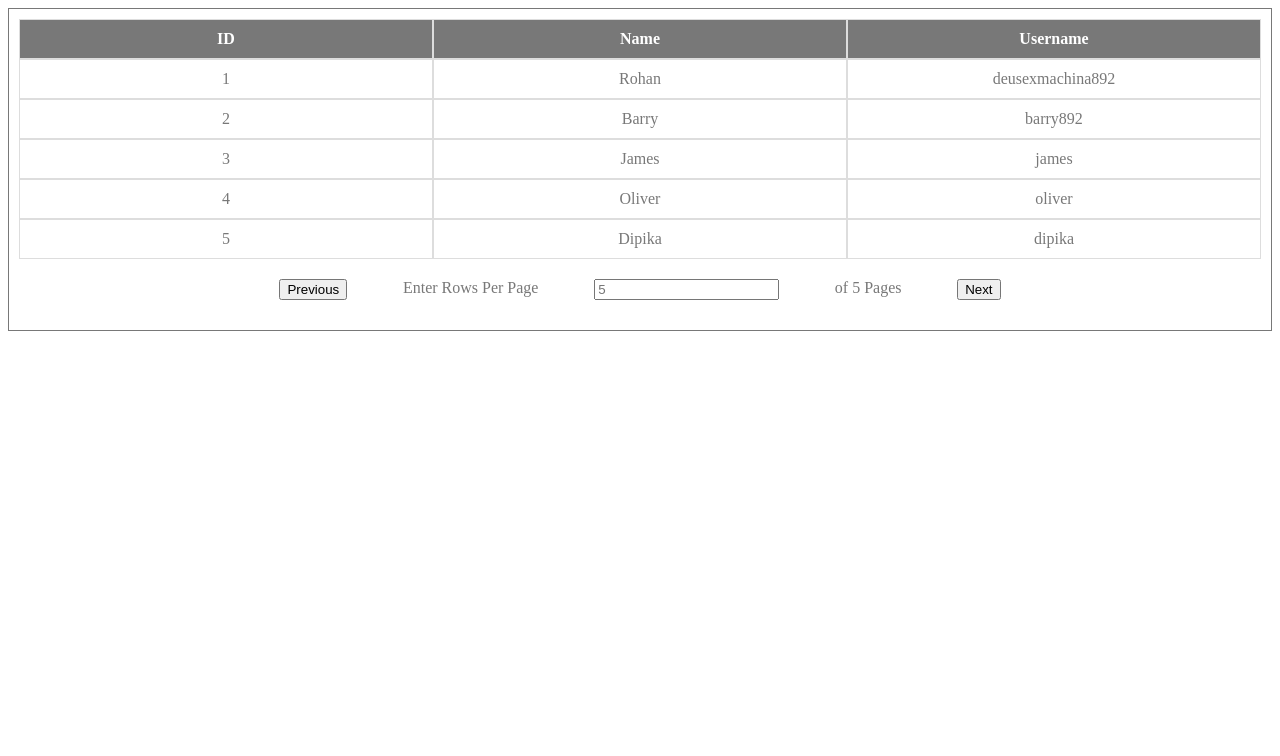
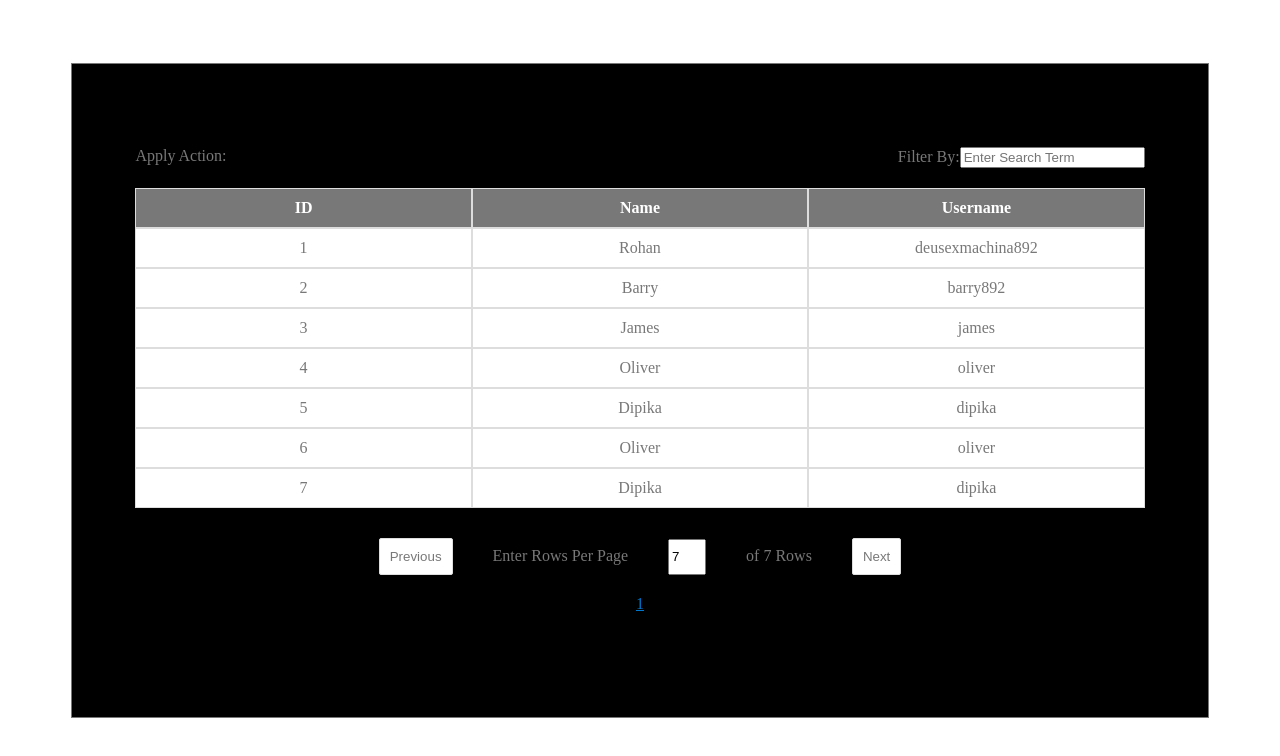
Before and after one commit to deusexmachina892/reusable-table-component, a React app: page / in a window 1280 px wide. Shown: the top 756 px of the page. Built offline with nearby package versions, Linux system fonts and the light colour scheme.

Commit message:
Implemented Search

```diff
--- a/package.json
+++ b/package.json
@@ -6,6 +6,8 @@
   "dependencies": {
     "cross-env": "^5.2.0",
     "express": "^4.16.4",
+    "fuzzy-search": "^3.0.1",
+    "fuzzysort": "^1.1.4",
     "postcss-preset-env": "^6.6.0",
     "react": "^16.8.6",
     "react-dom": "^16.8.6"
--- a/server.js
+++ b/server.js
@@ -3,7 +3,7 @@ const path = require('path');
 
 const app = express();
 
-const PORT = process.env.PORT || 3000;
+const PORT = process.env.PORT || 3001;
 
 if (process.env.NODE_ENV === 'development') {
     const webpack = require('webpack');
--- a/src/assets/table.css
+++ b/src/assets/table.css
@@ -1,3 +1,8 @@
+.tableContainer div {
+    display: flex;
+    justify-content: space-between;
+    margin: 20px 0;
+}
 .selectedRow{
     color: #fff;
     background-color: #ddd;
@@ -7,6 +12,10 @@
 th, td {
     border: 1px solid #ddd;
     padding: 10px;
+    overflow: hidden;
+    text-overflow: ellipsis;
+    white-space: nowrap;
+    word-break: break-all;
 }
 
 th:hover, th:active {
@@ -16,20 +25,82 @@ th:hover, th:active {
     background: #f6f6f6;
 }
 
-tbody>tr :hover, tbody>r :active{
+tbody>tr:hover, tbody>tr:active{
     cursor: pointer;
     background: #ddd !important;
 }
 
 .pagination {
-    display: flex;
+    flex: 1;
     justify-content: center;
+    align-items: center;
+    flex-flow: column wrap;
     margin: 10px;
     padding: 10px;
 }
 
 .pagination main{
-    display: flex;
-    justify-content: space-between;
-    width: 60%;
+    flex: 1;
+    margin: 10px;
+/* justify-content: space-between; */
+    /* width: 60%; */
 }
+
+.pagination main span{
+    margin: 10px;
+    padding: 10px;
+}
+
+.pagination footer {
+    flex: 1;
+    margin: 10px;
+    padding: 10px;
+}
+
+.pagination footer span {
+    margin: 10px;
+    padding: 10px;
+}
+
+.pagination footer span:hover,
+.pagination footer span:active {
+    cursor: pointer;
+    text-decoration: underline;
+    color: rgb(3, 78, 53);
+}
+
+.pagination footer span:focus {
+    outline: none;
+    text-decoration: underline;
+    color: #0077cc;
+}
+.paginationBtn {
+    border: 1px solid #ddd;
+    border-radius: 2px;
+    color: #787878;
+    background-color: #fff;
+    padding: 10px;
+}
+
+.paginationBtn:hover, .paginationBtn:active {
+    cursor: pointer;
+    color: #fff;
+    background-color: #ddd;
+    transition: all 500ms;
+}
+
+.pagination input {
+    height: 30px;
+    width: 30px;
+}
+input:focus{
+    outline: none;
+
+}
+
+/* Extra small devices (phones, 600px and down) */
+@media only screen and (max-width: 600px) {
+    .tableContainer div {
+        flex-flow: column wrap;
+    }
+}
--- a/src/components/table/Pagination.jsx
+++ b/src/components/table/Pagination.jsx
@@ -1,21 +1,61 @@
 import React, { Component } from 'react';
 
 class Pagination extends Component{
+
+    componentDidMount(){
+        const node = this.refs['1'];
+        node.focus();
+    }
+    renderPageLinks(totalPages){
+
+        const pageArray = Object.keys(Array(totalPages).fill(1)).map(x => Number(x)+1)
+        return pageArray.map(page => (
+            <span
+                className='pageLinks'
+                key={page}
+                tabIndex ='1'
+                ref={page}
+                onClick = {() => this.props.handlePageDisplay(page)}
+                >{page}</span>
+       ))
+    }
     render(){
-        const { length } = this.props;
+        const { length, rowsPerPage } = this.props;
+        const totalPages = rowsPerPage?length % rowsPerPage === 0?
+                                parseInt(length/rowsPerPage)
+                                : parseInt(length/rowsPerPage) + 1
+                                : 0;
         return(
             <section className='pagination'>
                 <main>
+                    <span>
                         <button className='paginationBtn'>
                         Previous
                         </button>
+                    </span>
+                    <span>
                         <label>Enter Rows Per Page</label>
-                    <input placeholder={length < 20?length:20} />
-                    <label>of {length} Pages</label>
+                    </span>
+                   <span>
+                        <input
+                                value={rowsPerPage}
+                                onFocus={() => this.props.resetRowState()}
+                                onChange={(e)=> this.props.handleRowNumberChange(e)}
+                                onBlur={(e) => this.props.checkRowStateOnBlur(e)}
+                            />
+                   </span>
+                   <span>
+                        <label>of {length} Rows</label>
+                   </span>
+                   <span>
                         <button className='paginationBtn'>
                                 Next
                             </button>
+                   </span>
                 </main>
+                <footer>
+                    { this.renderPageLinks(totalPages) }
+                </footer>
             </section>
         )
     }
--- a/src/components/table/Table.jsx
+++ b/src/components/table/Table.jsx
@@ -1,4 +1,5 @@
 import React, { PureComponent, Fragment } from 'react';
+import fuzzysort from 'fuzzysort';
 
 import Pagination from './Pagination';
 import '../../assets/table.css';
@@ -9,12 +10,28 @@ class Table extends PureComponent{
         super(props);
         this.state = {
             data: this.props.data || null,
-            selectedRows: []
+            selectedRows: [],
+            rowsPerPage: this.props.data.length < 20?
+                            this.props.data.length:20,
+            currentPage: 1
         }
+
         this.renderColumns = this.renderColumns.bind(this);
         this.renderRows = this.renderRows.bind(this);
         this.handleColumnClick = this.handleColumnClick.bind(this);
+        this.handleRowNumberChange = this.handleRowNumberChange.bind(this);
+        this.resetRowState = this.resetRowState.bind(this);
+        this.checkRowStateOnBlur = this.checkRowStateOnBlur.bind(this);
+        this.handlePageDisplay = this.handlePageDisplay.bind(this)
     }
+
+    // componentDidMount(){
+    //         const { cols } = this.props;
+    //         const keys = cols.map( item => item.title);
+    //         console.log(keys)
+    //         this.searcher = new FuzzySearch(this.state.data, keys);
+    // }
+
     renderColumns(){
         const { cols } = this.props;
         return cols.map( ({ id, title}) => {
@@ -27,8 +44,15 @@ class Table extends PureComponent{
     }
 
     renderRows(gridTemplateColumns){
-        const { data } = this.state;
-        return data.map((row) => {
+        const { data, currentPage , rowsPerPage} = this.state;
+
+        // startingIndex depending on selected page
+        const startingIndex = rowsPerPage * (currentPage -1);
+
+        // Ending index depending on selected page
+        const endingIndex = rowsPerPage * currentPage;
+        const rows = data.slice(startingIndex, endingIndex);
+        return rows.map((row) => {
             const uniqueParam = row[row._unique]
             return(<tr
                     key={uniqueParam}
@@ -65,23 +89,87 @@ class Table extends PureComponent{
         this.setState({ data: [...dataModified]});
     }
 
+    handleRowNumberChange(e){
+        // console.log(e.target.value);
+        const rowsPerPage = e.target.value;
+        console.log(rowsPerPage)
+        const { data } = this.state;
+
+        if ((Number(rowsPerPage) >0 && Number(rowsPerPage) <= data.length)|| rowsPerPage == '') {
+            this.setState({rowsPerPage});
+        }
+
+    }
+
+    resetRowState(){
+        this.setState({ rowsPerPage: ''})
+    }
+
+    checkRowStateOnBlur(){
+        if(!this.state.rowsPerPage){
+            this.setState({ rowsPerPage: this.props.data.length < 20?
+                                         this.props.data.length:20})
+        }
+    }
+
+    handlePageDisplay(page){
+        this.setState({ currentPage: page})
+    }
+
+    filterData(e){
+        let data;
+        const { cols } = this.props;
+        const keys = cols.map(item => item.title);
+
+        if(e.target.value) {
+            data = fuzzysort.go(e.target.value, this.props.data, {keys})
+            data = data.map(item => item.obj)
+        } else {
+            data = this.props.data;
+        }
+
+       this.setState({ data, rowsPerPage: data.length <20? data.length : 20 })
+    }
     render(){
-        console.log(this.state.selectedRows)
-        const { cols, data, columnStyleProps, pagination } = this.props;
+        const { data, rowsPerPage } = this.state;
+        const {
+            cols,
+            tableStyleProps,
+            columnStyleProps,
+            bodyStyleProps,
+            pagination
+        } = this.props;
         const gridTemplateColumns = Array(cols.length).fill('1fr').join(' ');
         return(
             <Fragment>
-                 <table style={{display: 'flex', flexFlow: 'column wrap', justifyContent:'center'}}>
+                <div>
+                    <span>Apply Action: </span>
+                    <span>
+                        <label>Filter By:</label>
+                        <input
+                            placeholder={'Enter Search Term'}
+                            onChange={(e) => this.filterData(e)}
+                        />
+                    </span>
+                </div>
+                 <table style={tableStyleProps}>
                     <thead  style={columnStyleProps}>
                         <tr style={{display: 'grid', gridTemplateColumns, width:'100%'}}>
                             {cols && this.renderColumns()}
                         </tr>
                     </thead>
-                    <tbody>
+                    <tbody style={bodyStyleProps}>
                         {data && this.renderRows(gridTemplateColumns)}
                     </tbody>
                 </table>
-                {pagination && <Pagination length={data.length}/>}
+                {pagination && <Pagination
+                                rowsPerPage={rowsPerPage}
+                                length={data.length}
+                                handleRowNumberChange={this.handleRowNumberChange}
+                                resetRowState={this.resetRowState}
+                                checkRowStateOnBlur={this.checkRowStateOnBlur}
+                                handlePageDisplay ={this.handlePageDisplay}
+                                />}
             </Fragment>
         )
     }
--- a/src/components/table/TableContainer.jsx
+++ b/src/components/table/TableContainer.jsx
@@ -4,11 +4,11 @@ import React, { Component } from 'react';
 class TableContainer extends Component{
     render(){
         const {
-            tableStyleProps,
+            tableContainerStyleProps,
             children
         } = this.props;
         return(
-            <section style={tableStyleProps}>
+            <section className='tableContainer' style={tableContainerStyleProps}>
                 { children }
             </section>
         )
--- a/src/containers/App.jsx
+++ b/src/containers/App.jsx
@@ -7,23 +7,33 @@ const cols = [
     {id: 'username', title: 'Username'},
 ];
 const data = [
-    {ID: 1, Name: 'Rohan', Username: 'deusexmachina892', _unique: 'ID'},
-    {ID: 2, Name: 'Barry', Username: 'barry892', _unique: 'ID'},
-    {ID: 3, Name: 'James', Username: 'james', _unique: 'ID'},
-    {ID: 4, Name: 'Oliver', Username: 'oliver', _unique: 'ID'},
-    {ID: 5, Name: 'Dipika', Username: 'dipika', _unique: 'ID'},
+    {ID: '1', Name: 'Rohan', Username: 'deusexmachina892', _unique: 'ID'},
+    {ID: '2', Name: 'Barry', Username: 'barry892', _unique: 'ID'},
+    {ID: '3', Name: 'James', Username: 'james', _unique: 'ID'},
+    {ID: '4', Name: 'Oliver', Username: 'oliver', _unique: 'ID'},
+    {ID: '5', Name: 'Dipika', Username: 'dipika', _unique: 'ID'},
+    {ID: '6', Name: 'Oliver', Username: 'oliver', _unique: 'ID'},
+    {ID: '7', Name: 'Dipika', Username: 'dipika', _unique: 'ID'},
 ];
 
-const tableStyleProps = {
-    margin: 'auto',
-    padding: '10px',
+const tableContainerStyleProps = {
+    margin: '5%',
+    padding: '5%',
     color: '#787878',
+    backgroundColor: 'black',
     border: '1px solid #787878',
     flex: 1,
     justifyContent: 'center',
-    textAlign: 'center'
+    textAlign: 'center',
+    verticalAlign: 'center'
 
-}
+};
+
+const tableStyleProps = {
+    display: 'flex',
+    flexFlow: 'column wrap',
+    justifyContent:'center'
+};
 
 const columnStyleProps = {
     backgroundColor: '#787878',
@@ -31,18 +41,25 @@ const columnStyleProps = {
     display: 'flex',
     flexFlow: 'row wrap',
     justifyContent: 'center'
-}
+};
+
+const bodyStyleProps = {
+    backgroundColor: 'white'
+};
+
 class App extends PureComponent{
     render(){
         return(
             <Fragment>
                 <TableContainer
-                    tableStyleProps={tableStyleProps}
+                    tableContainerStyleProps={tableContainerStyleProps}
                 >
                     <Table
                         cols={cols}
                         data={data}
+                        tableStyleProps={tableStyleProps}
                         columnStyleProps={columnStyleProps}
+                        bodyStyleProps={bodyStyleProps}
                         pagination
                     />
                 </TableContainer>
--- a/webpack.config.js
+++ b/webpack.config.js
@@ -51,7 +51,7 @@ if(process.env.NODE_ENV === 'production'){
 } else {
     plugins.push(
         new webpack.HotModuleReplacementPlugin(),
-        new BundleAnalyzerPlugin()
+        // new BundleAnalyzerPlugin()
     )
 }
 
```
Also changed, not shown: 1 other file (tests, documents, lock files or other folders). Lines whose indentation alone changed are shown as unchanged.
